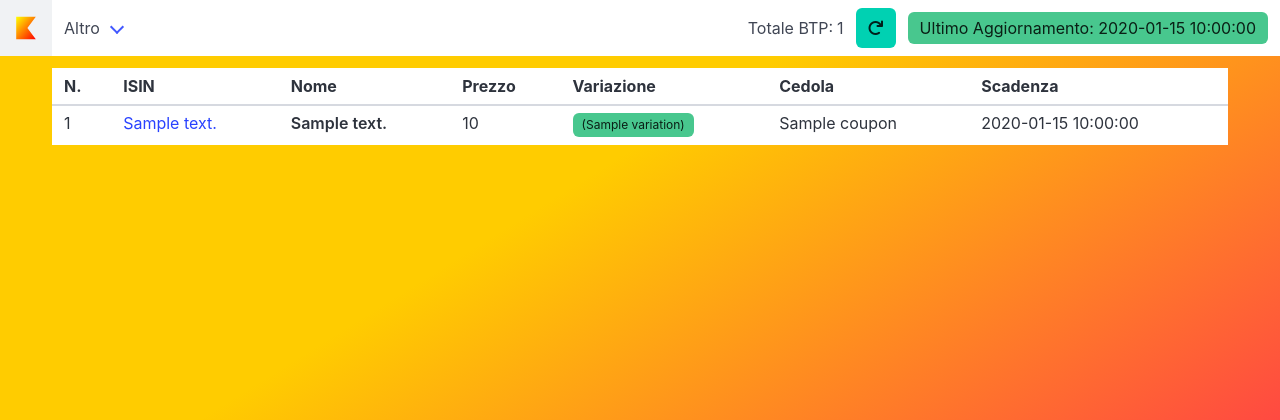
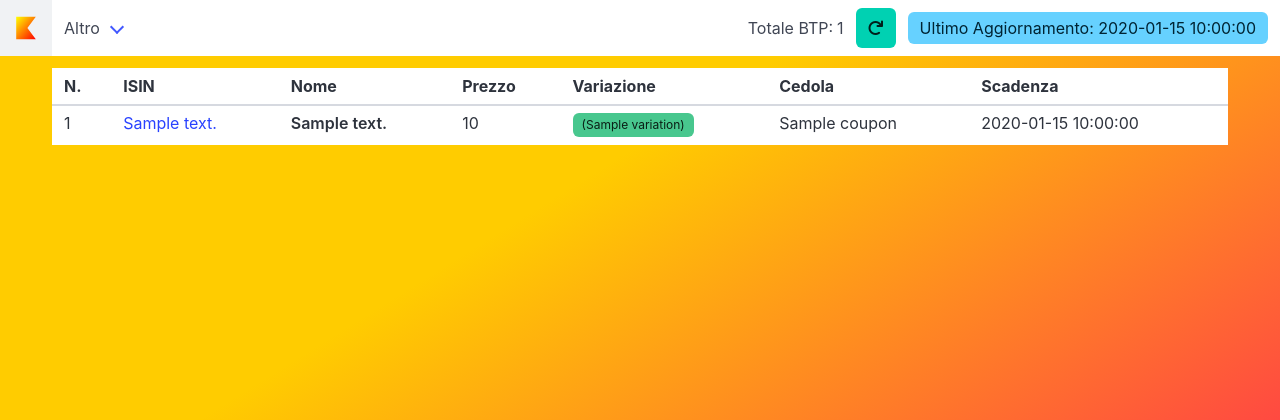
Before and after one commit to Blasteed/BTPs-Dashboard, a Flask app: template templates/btp.html in a window 1280 px wide. Shown: the top 420 px of the page. Run offline with Flask 3, Linux system fonts and the light colour scheme; the template is opened without the code that fills it: most values are stand-ins (such as "Sample title", 1, 10 or a date in 2020); parts of the project's set-up code (start-up, migrations or seed data) failed here and were passed over; some libraries are stand-ins or nearby versions.

Commit message:
Refactor refresh time calculations and update UI tags for better clarity

```diff
--- a/app.py
+++ b/app.py
@@ -27,14 +27,18 @@ def home():
 
     current_time = datetime.now().strftime(DATE_FORMAT)
 
-    old_refresh = (current_time - refresh_time) > timedelta(hours=12)
-    med_old_refresh = (current_time - refresh_time) > timedelta(hours=6)
+    refresh_time_str = datetime.strptime(refresh_time, DATE_FORMAT)
+    current_time_str = datetime.strptime(current_time, DATE_FORMAT)
+
+    old_refresh = (current_time_str - refresh_time_str) > timedelta(hours=12)
+    med_old_refresh = (current_time_str - refresh_time_str) > timedelta(hours=6)
 
     return render_template('btp.html', title='Karfee | BTP',
                             btp_data=btp_data,
                             refresh_time=refresh_time,
                             old_refresh=old_refresh,
-                            med_old_refresh=med_old_refresh)
+                            med_old_refresh=med_old_refresh
+                            )
 
 
 @app.route('/refresh', methods=['POST'])
@@ -83,4 +87,4 @@ def icons(filename):
 
 
 if __name__ == '__main__':
-    app.run(debug=True, use_reloader=False)
+    app.run(debug=True, use_reloader=False, port=8080)
--- a/templates/btp.html
+++ b/templates/btp.html
@@ -115,7 +115,9 @@
 
                     <div class="navbar-item">
 
-                        <tag class="tag {% if old_refresh %}is-danger{% elif med_old_refresh %}is-warning{% else %}is-success{% endif %} is-medium">Ultimo Aggiornamento: {{ refresh_time }}</tag>
+                        <tag id="skeleton" class="is-skeleton is-hidden">Ultimo aggiornamento: 99:99 99/99/9999</tag>
+
+                        <tag id="content" class="tag {% if old_refresh %}id-danger{%elif med_old_refresh%}is-warning{% else %}is-info{% endif %} is-medium">Ultimo Aggiornamento: {{ refresh_time }}</tag>
 
                     </div>
 
@@ -170,7 +172,7 @@
                                 <td id="content"><a href="https://www.borsaitaliana.it/borsa/obbligazioni/mot/btp/scheda/{{ btp.isin }}.html" target="_blank">{{ btp.isin }}</a></td>
                                 <td id="content"><strong>{{ btp.description }}</strong></td>
                                 <td id="content">{{ btp.market_price }}</td>
-                                <td id="content"><tag class="tag {% if '-' in btp.variation %}is-danger{% elif "0,00%" in btp.variation %}is-info{% else %}is-success{% endif %}">({{ btp.variation }})</td>
+                                <td id="content"><tag class="tag {% if '-' in btp.variation %}is-danger{% elif "0,00%" in btp.variation %}is-warning{% else %}is-success{% endif %}">({{ btp.variation }})</td>
                                 <td id="content">{{ btp.coupon }}</td>
                                 <td id="content">{{ btp.maturity_date }}</td>
 
```
